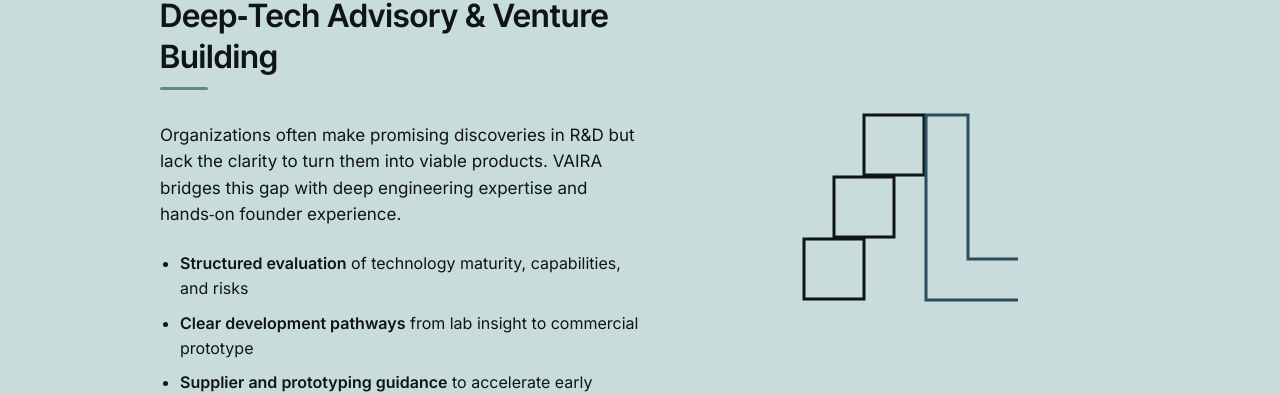
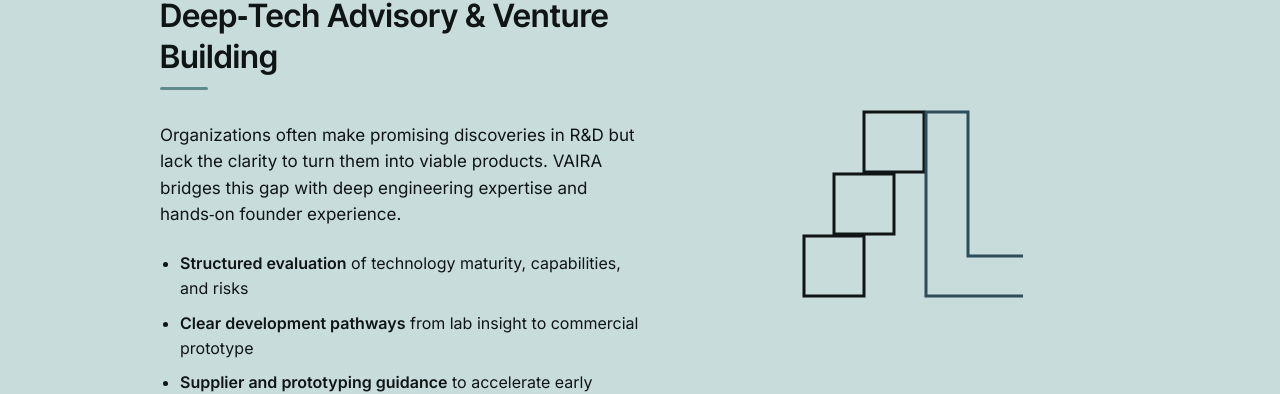
Before and after one commit to raphaelheeb/vaira-advisory, a Jekyll site: the page built from services/index.html, in a window 1280 px wide and 900 px high, scrolled down 1186 px. Shown: the part 150-544 px from the top of the window. Built offline with Jekyll 4.4.1, drawn with Linux system fonts in a browser that asks for light colours.

Commit message:
Update index.html

```diff
--- a/services/index.html
+++ b/services/index.html
@@ -154,7 +154,7 @@
 
     <div class="split-right">
 <div class="micro-illustration">
-  <svg width="260" height="260" viewBox="0 0 260 260" fill="none"
+  <svg width="265" height="265" viewBox="0 0 265 265" fill="none"
        xmlns="http://www.w3.org/2000/svg">
 
     <g transform="translate(6,-20)">
```
Also changed, not shown: other parts of services/index.html (+1 -1 lines).
